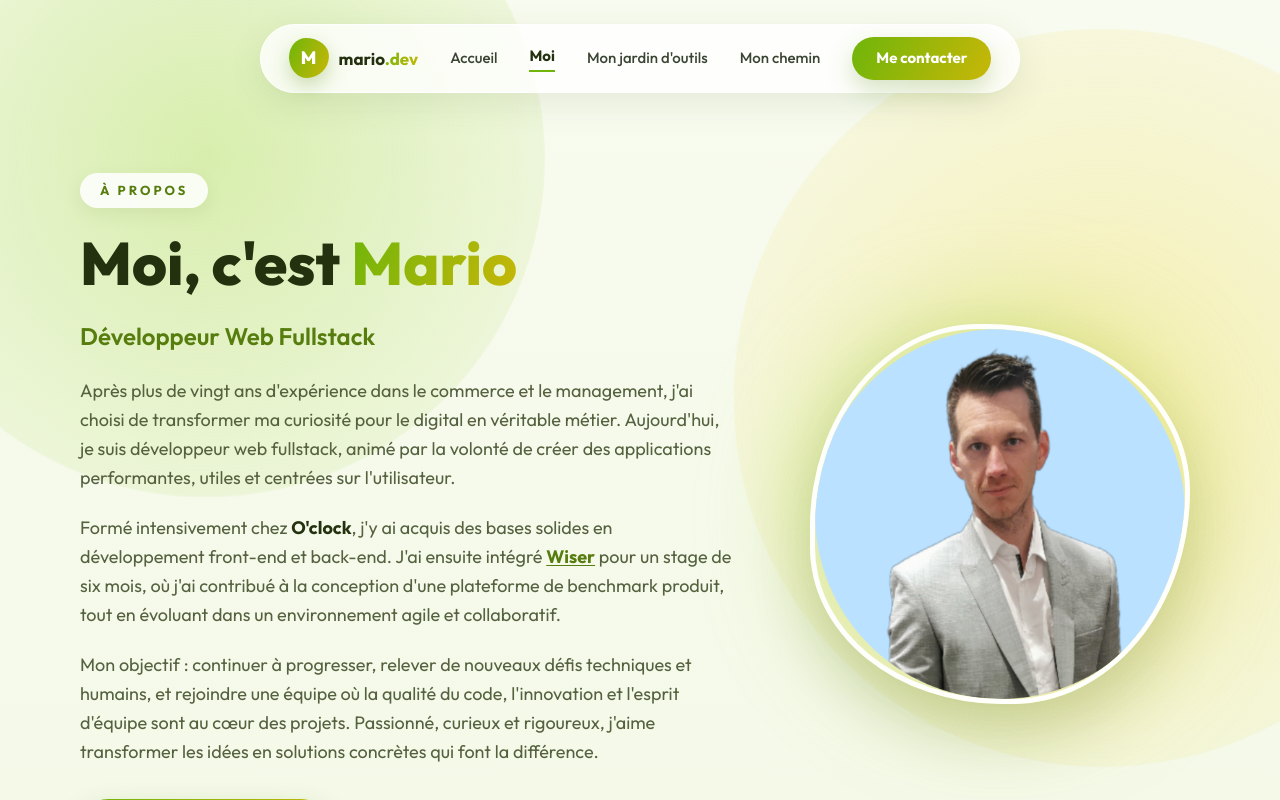
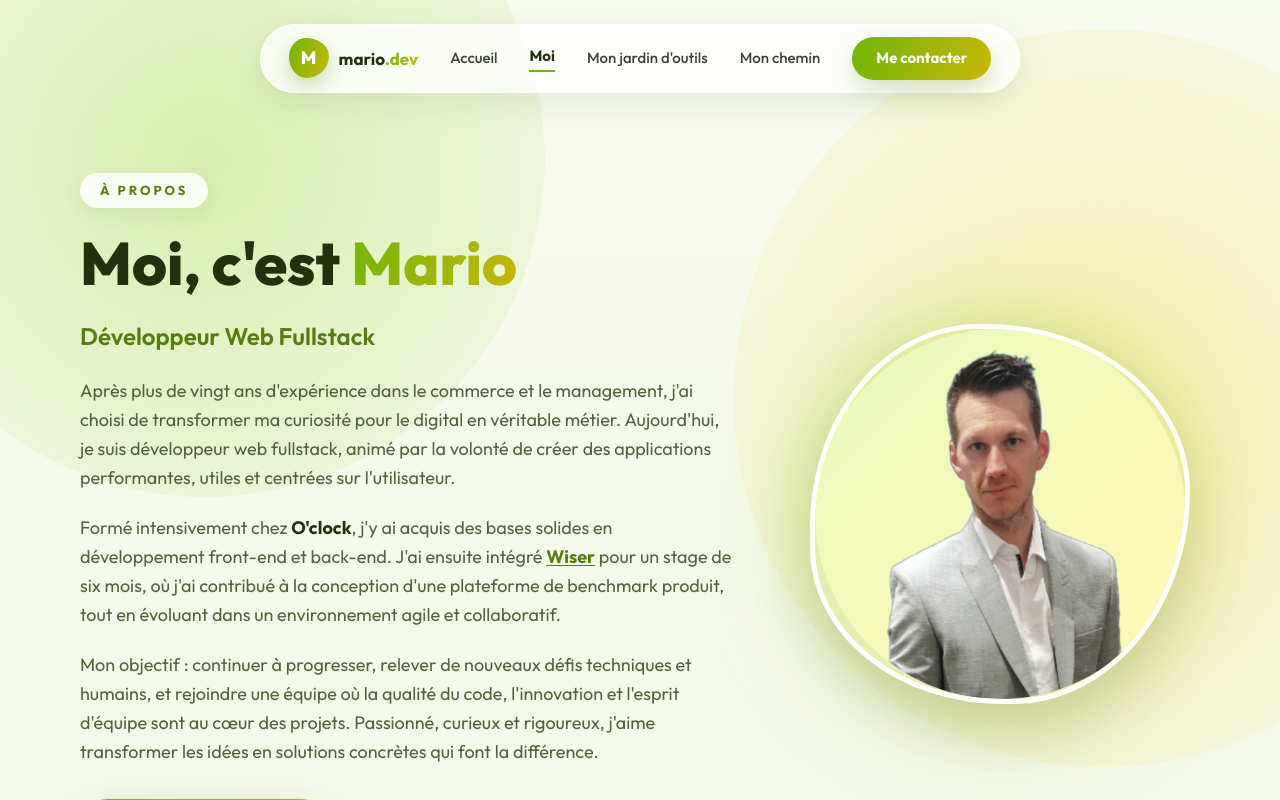
Before and after one commit to mario-souvily/portofolio2, a Next.js app: page /Moi in a window 1280 px wide. Built offline with nearby package versions, Linux system fonts and the light colour scheme; a web font is replaced by a local one.

Commit message:
replace blue photo background with theme green-yellow gradient

```diff
--- a/app/Moi/page.tsx
+++ b/app/Moi/page.tsx
@@ -89,7 +89,7 @@ export default function Moi() {
               }}
             ></div>
             <Image
-              src="/images/moi-1.png"
+              src="/images/moi-hero.png"
               alt="Portrait de Mario"
               width={380}
               height={380}
--- a/components/home/Hero.tsx
+++ b/components/home/Hero.tsx
@@ -63,7 +63,7 @@ export const Hero = () => {
             }}
           ></div>
           <Image
-            src="/images/moi-1.png"
+            src="/images/moi-hero.png"
             alt="Portrait de Mario"
             width={380}
             height={380}
```
Also changed, not shown: public/images/moi-hero.png (added).
